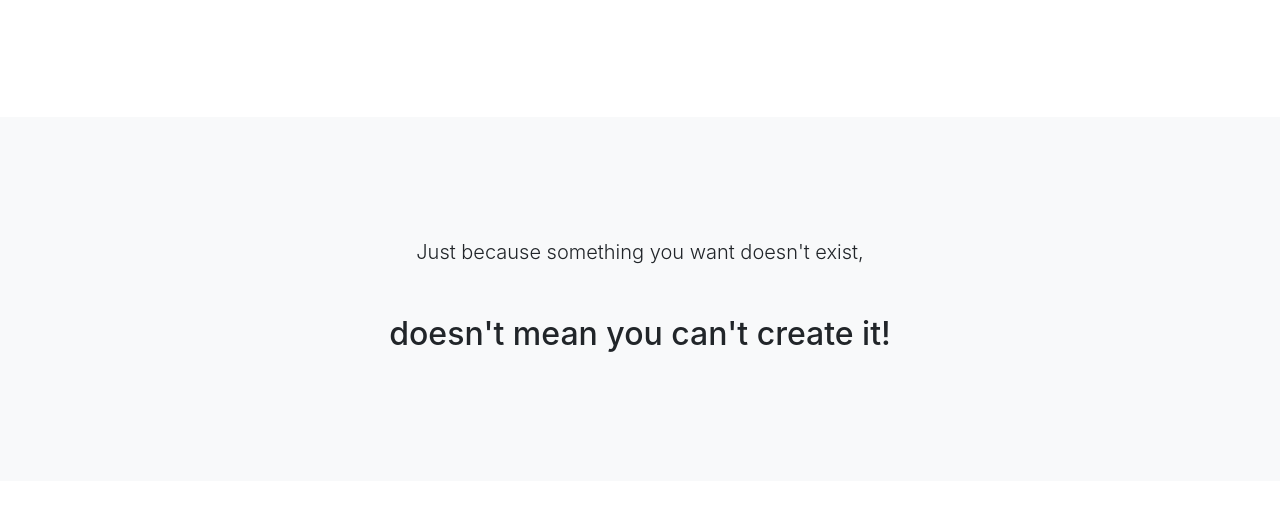
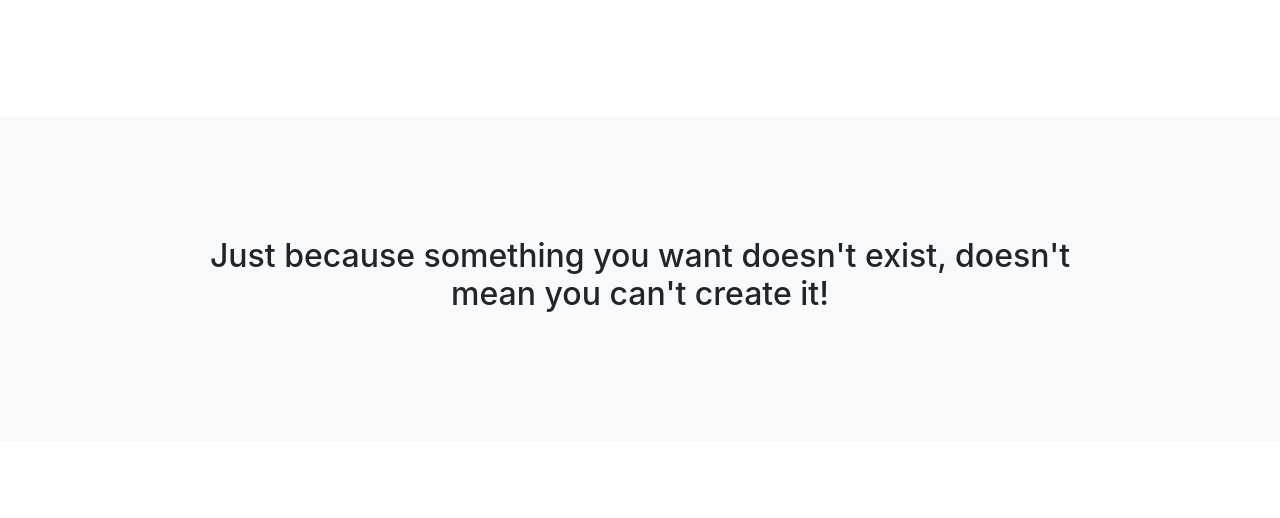
Before and after one commit to giocare/Cyber-Womaze, a website with bundled scripts: page index.html in a window 1280 px wide. Shown: the part 2448-2966 px from the top of the page. Built offline with nearby package versions, Linux system fonts and the light colour scheme.

Commit message:
Update index.html

```diff
--- a/index.html
+++ b/index.html
@@ -228,8 +228,7 @@
       <div class="container text-center">
         <div class="row">
           <div class="col-lg-10 mx-auto">
-            <p class="lead mb-5">Just because something you want doesn't exist,</p>
-            <h2>doesn't mean you can't create it! </h2>
+            <h2>Just because something you want doesn't exist, doesn't mean you can't create it! </h2>
           </div>
         </div>
       </div>
```
